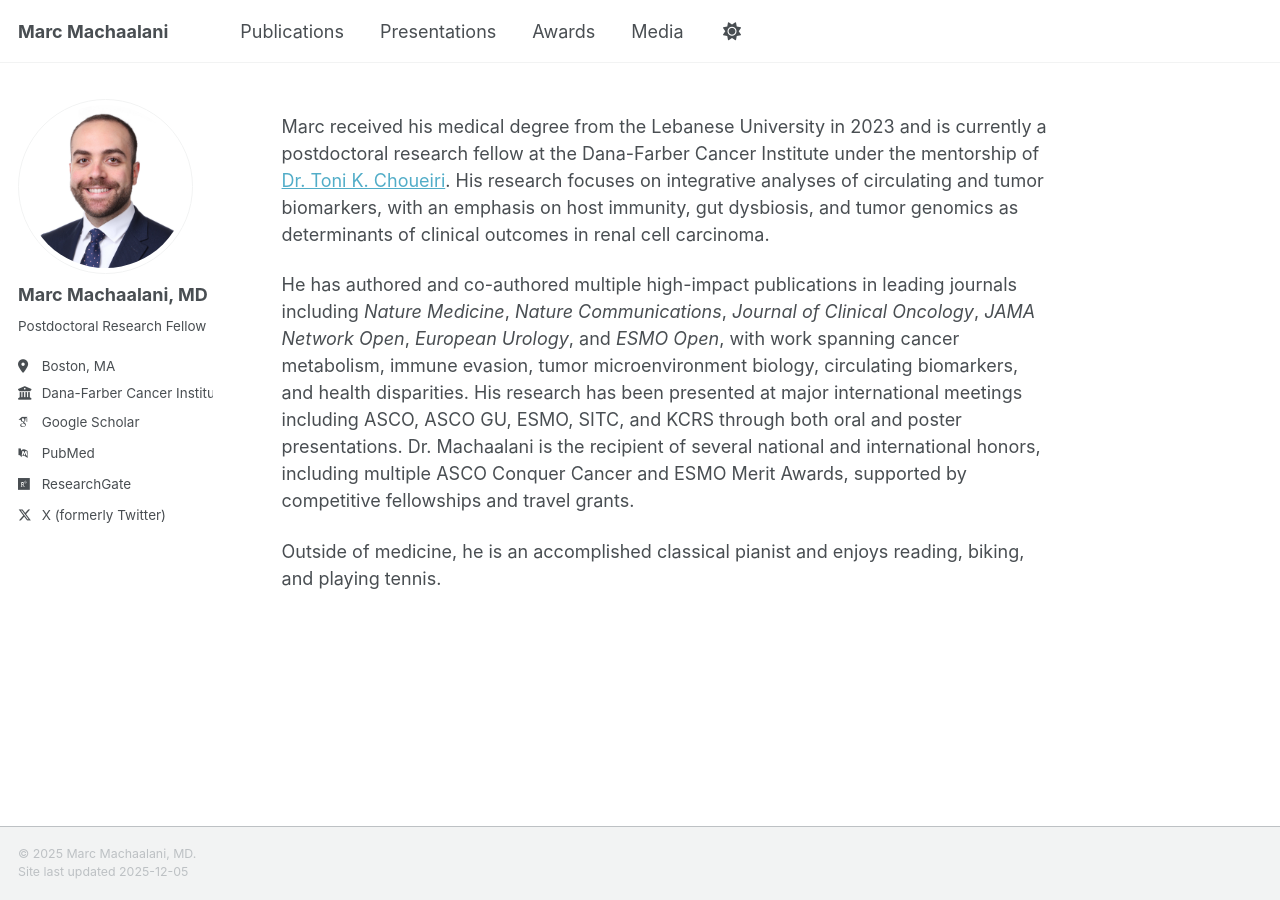
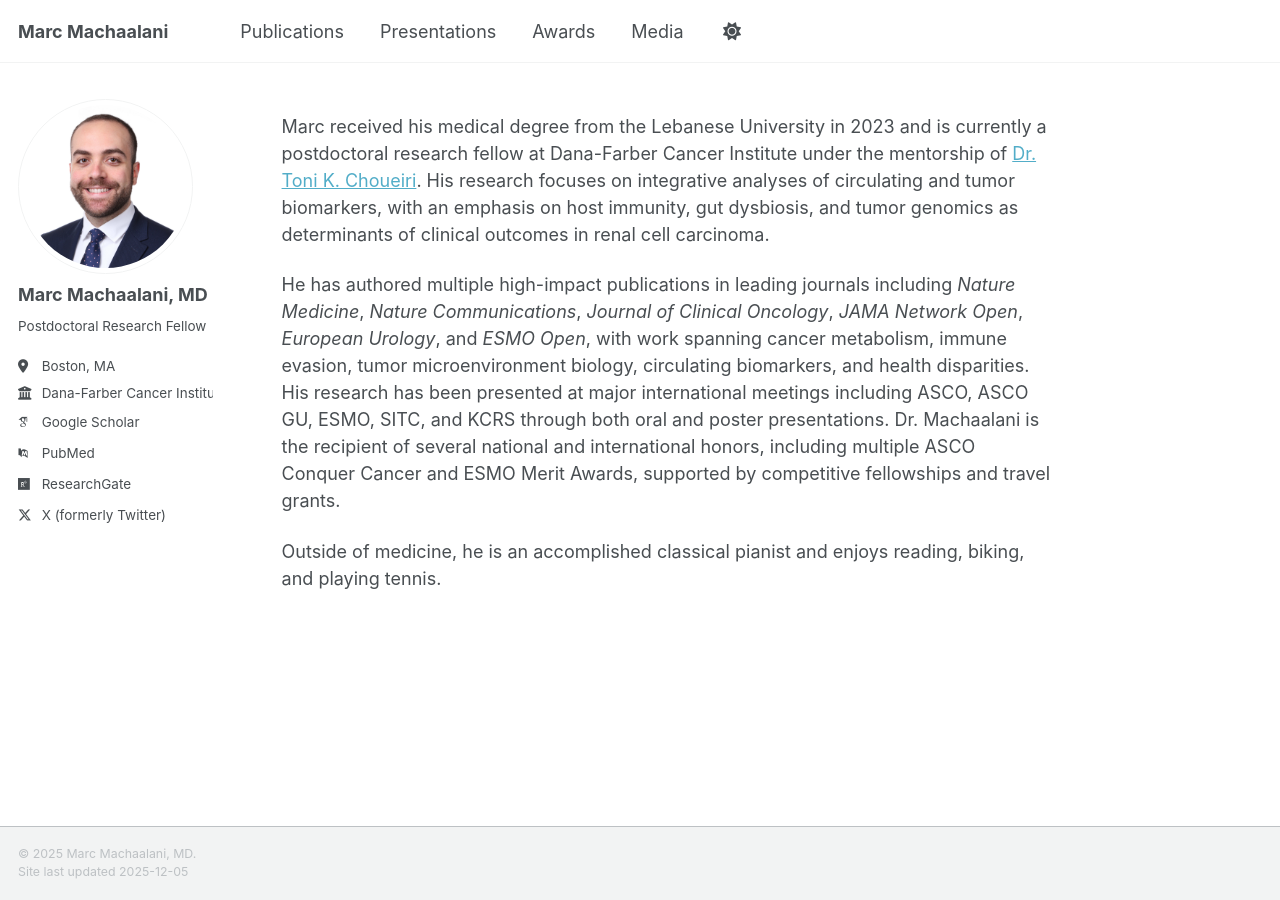
Before and after one commit to MarcMachaalani/marcmachaalani.github.io, a Jekyll site: the page built from _pages/about.md, in a window 1280 px wide. Built offline with Jekyll 4.4.1, drawn with Linux system fonts in a browser that asks for light colours; some web fonts are replaced; a script bundle is joined from its source files by our own code; library files that are not in the unit come from our copies.

Commit message:
Update about.md

```diff
--- a/_pages/about.md
+++ b/_pages/about.md
@@ -8,10 +8,8 @@
   - /about.html
 ---
 
+Marc received his medical degree from the Lebanese University in 2023 and is currently a postdoctoral research fellow at Dana-Farber Cancer Institute under the mentorship of [Dr. Toni K. Choueiri](https://labs.dana-farber.org/choueirilab/). His research focuses on integrative analyses of circulating and tumor biomarkers, with an emphasis on host immunity, gut dysbiosis, and tumor genomics as determinants of clinical outcomes in renal cell carcinoma.
 
-Marc received his medical degree from the Lebanese University in 2023 and is currently a postdoctoral research fellow at the Dana-Farber Cancer Institute under the mentorship of [Dr. Toni K. Choueiri](https://labs.dana-farber.org/choueirilab/). His research focuses on integrative analyses of circulating and tumor biomarkers, with an emphasis on host immunity, gut dysbiosis, and tumor genomics as determinants of clinical outcomes in renal cell carcinoma.
-
-He has authored and co-authored multiple high-impact publications in leading journals including *Nature Medicine*, *Nature Communications*, *Journal of Clinical Oncology*, *JAMA Network Open*, *European Urology*, and *ESMO Open*, with work spanning cancer metabolism, immune evasion, tumor microenvironment biology, circulating biomarkers, and health disparities. His research has been presented at major international meetings including ASCO, ASCO GU, ESMO, SITC, and KCRS through both oral and poster presentations. Dr. Machaalani is the recipient of several national and international honors, including multiple ASCO Conquer Cancer and ESMO Merit Awards, supported by competitive fellowships and travel grants.
-
+He has authored multiple high-impact publications in leading journals including *Nature Medicine*, *Nature Communications*, *Journal of Clinical Oncology*, *JAMA Network Open*, *European Urology*, and *ESMO Open*, with work spanning cancer metabolism, immune evasion, tumor microenvironment biology, circulating biomarkers, and health disparities. His research has been presented at major international meetings including ASCO, ASCO GU, ESMO, SITC, and KCRS through both oral and poster presentations. Dr. Machaalani is the recipient of several national and international honors, including multiple ASCO Conquer Cancer and ESMO Merit Awards, supported by competitive fellowships and travel grants.
 
 Outside of medicine, he is an accomplished classical pianist and enjoys reading, biking, and playing tennis.
```
